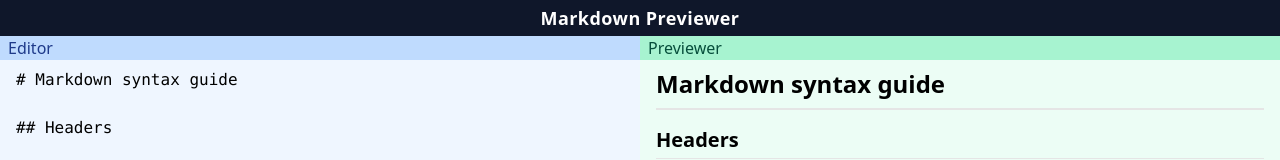
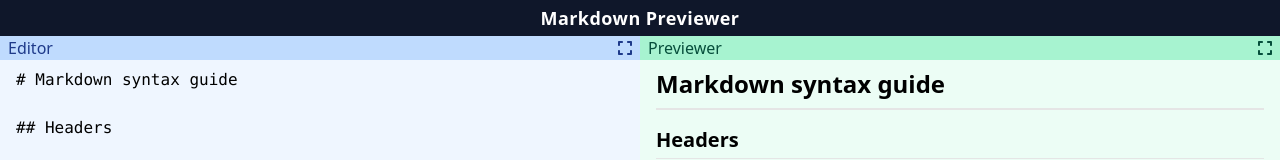
Before and after one commit to DikDns/fcc-front-end-development-projects, a React (Vite) app: page / in a window 1280 px wide. Shown: the top 160 px of the page. Built offline with nearby package versions, Linux system fonts and the light colour scheme.

Commit message:
add: FontAwesome components

```diff
--- a/src/assets/components/Toolbar.jsx
+++ b/src/assets/components/Toolbar.jsx
@@ -1,9 +1,17 @@
+import { FontAwesomeIcon } from "@fortawesome/react-fontawesome";
+import { faExpand, faCompress } from "@fortawesome/free-solid-svg-icons";
+
 export default function ({ className, text, onClick, isExpanded }) {
   return (
     <div className={className}>
       <span>{text}</span>
       <a href="#" onClick={(e) => onClick({ e, text })}>
-        <i className={`fa-solid fa-${isExpanded ? `compress` : `expand`}`}></i>
+        {/* {console.log(isExpanded)} */}
+        {isExpanded ? (
+          <FontAwesomeIcon icon={faCompress} />
+        ) : (
+          <FontAwesomeIcon icon={faExpand} />
+        )}
       </a>
     </div>
   );
```
